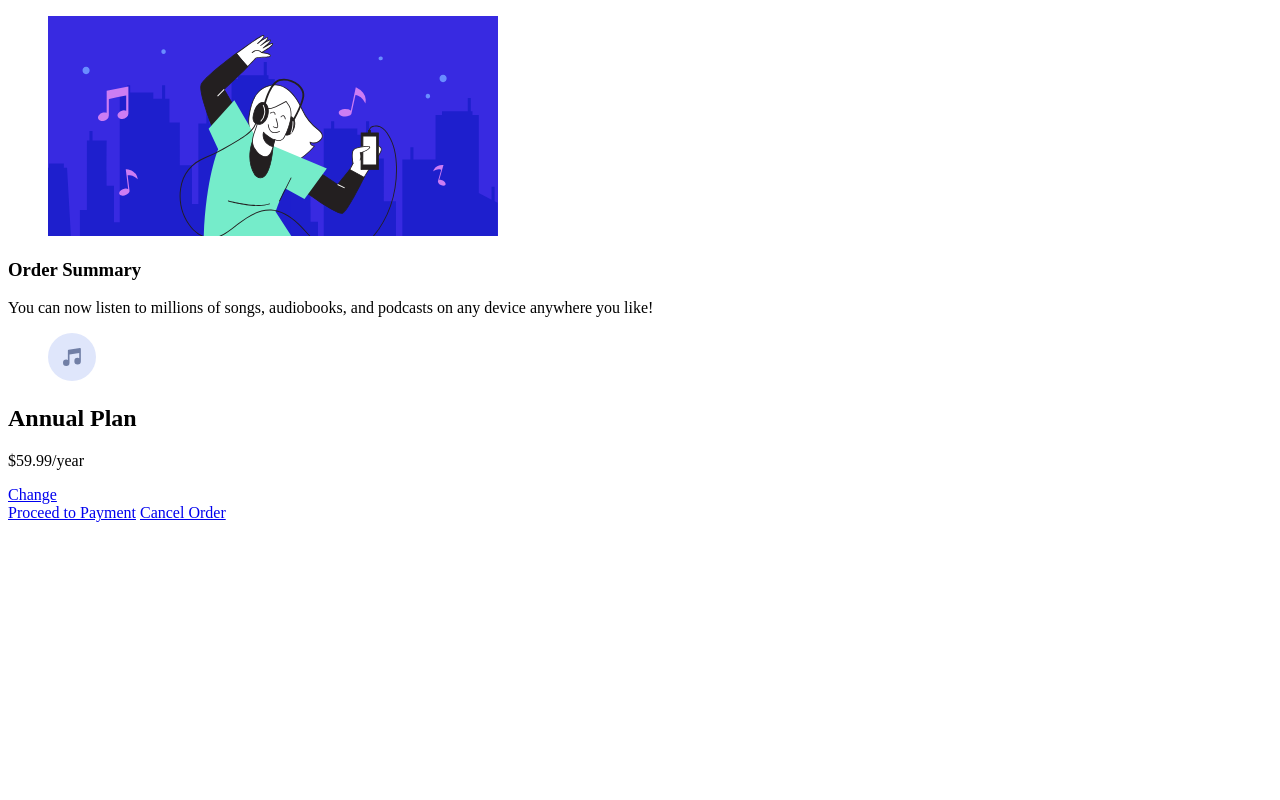
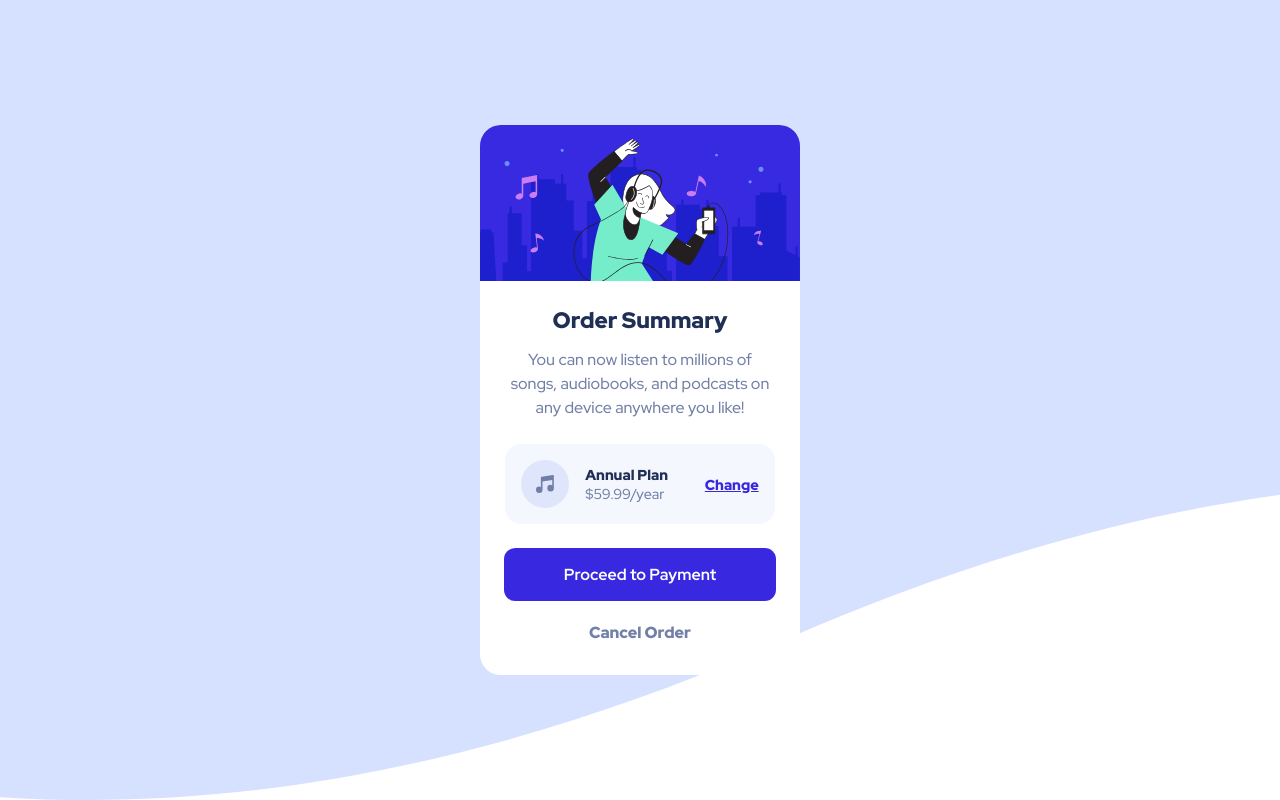
Before and after one commit to AlexanderTejedor/Order-summary-component, a plain HTML site: page index.html in a window 1280 px wide. Drawn offline with Linux system fonts and the light colour scheme.

Commit message:
agrege los links de la fuente, y tambien modifique la clase del change en el HTML, tambien termine todo el Css inicial

```diff
--- a/index.html
+++ b/index.html
@@ -6,6 +6,9 @@
     <!--========== favicon ==========-->
     <link rel="shortcut icon" href="./assets/images/favicon-32x32.png" type="image/x-icon">
     <!--========== font ==========-->
+    <link rel="preconnect" href="https://fonts.googleapis.com">
+    <link rel="preconnect" href="https://fonts.gstatic.com" crossorigin>
+    <link href="https://fonts.googleapis.com/css2?family=Red+Hat+Display:ital,wght@0,300..900;1,300..900&display=swap" rel="stylesheet">
     <!--========== css ==========-->
     <link rel="stylesheet" href="./styles.css">
     <title>Order summary card</title>
@@ -27,7 +30,7 @@
                         <h2 class="card-info__plan-title">Annual Plan</h2>
                         <p class="card-info__plan-price">$59.99/year</p>
                     </div>
-                    <a href="#" class="card-info__change">Change</a>
+                    <a href="#" class="card-info__plan-change">Change</a>
                 </div>
                 <a href="#" class="card-info__button">Proceed to Payment</a>
                 <a href="#" class="card-info__cancel">Cancel Order</a>
--- a/styles.css
+++ b/styles.css
@@ -0,0 +1,130 @@
+/*========== var ==========*/
+:root{
+    /*========== primary color ==========*/
+    --pale-blue: hsl(225, 100%, 94%);
+    --bright-blue: hsl(245, 75%, 52%);
+    --bright-blue-hover: hsl(245, 80%, 68%);
+
+    /*========== neutral color ==========*/
+    --withe: hsl(0, 0%, 100%);
+    --very-pale-blue: hsl(225, 100%, 98%);
+    --desaturated-blue: hsl(224, 23%, 55%);
+    --dark-blue: hsl(223, 47%, 23%);
+
+    /*========== font ==========*/
+    --small-weight: 500;
+    --normal-weight: 700;
+    --bold-weight: 900;
+}
+/*========== reset ==========*/
+*{
+    margin: 0;
+    padding: 0;
+    box-sizing: border-box;
+    font-family: "Red Hat Display", sans-serif;
+}
+/*========== global ==========*/
+
+/*========== main ==========*/
+.main-container{
+    width: 100%;
+    height: 100dvh;
+    display: grid;
+    place-content: center;
+    background-image: url(./assets/images/pattern-background-mobile.svg);
+    background-repeat: no-repeat;
+    background-size: cover;
+}
+/*========== card ==========*/
+.card-content{
+    max-width: 20rem;
+    background-color: var(--withe);
+    border-radius: 1.3rem;
+}
+.card-content__img img{
+    display: block;
+    width: 100%;
+    height: auto;
+    border-radius: 1.3rem 1.3rem 0 0;
+}
+.card-info{
+    padding: 1.5rem;
+    display: flex;
+    flex-direction: column;
+    align-items: center;
+}
+.card-info__title,
+.card-info__description{
+    text-align: center;
+}
+.card-info__title{
+    margin-bottom: .8rem;
+    font-size: 1.4rem;
+    font-weight: var(--bold-weight);
+    color: var(--dark-blue);
+}
+.card-info__description{
+    margin-bottom: 1.5rem;
+    font-weight: var(--small-weight);
+    line-height: 1.5;
+    color: var(--desaturated-blue);
+}
+.card-info__img img{
+    display: block;
+}
+.card-info__plan{
+    display: flex;
+    align-items: center;
+    padding: 1rem;
+    background-color: var(--very-pale-blue);
+    border-radius: 1rem;
+    margin-bottom: 1.5rem;
+}
+.card-info__plan-info{
+    margin-left: 1rem;
+    margin-right: 2.3rem;
+}
+.card-info__plan-title,
+.card-info__plan-price,
+.card-info__plan-change{
+    font-size: .9rem;
+}
+.card-info__plan-title{
+    font-weight: var(--bold-weight);
+    color: var(--dark-blue);
+}
+.card-info__plan-price{
+    font-weight: var(--small-weight);
+    color: var(--desaturated-blue);
+}
+.card-info__plan-change{
+    font-weight: var(--bold-weight);
+    color: var(--bright-blue);
+}
+.card-info__plan-change:hover{
+    text-decoration: none;
+    color: var(--bright-blue-hover);
+}
+.card-info__button{
+    width: 100%;
+    padding: 1rem;
+    margin-bottom: 1.3rem;
+    border-radius: .7rem;
+    font-weight: var(--normal-weight);
+    color: var(--withe);
+    text-decoration: none;
+    text-align: center;
+    background-color: var(--bright-blue);
+}
+.card-info__button:hover{
+    background-color: var(--bright-blue-hover);
+}
+.card-info__cancel{
+    font-weight: var(--bold-weight);
+    color: var(--desaturated-blue);
+    text-decoration: none;
+    margin-bottom: .5rem;
+}
+.card-info__cancel:hover{
+    color: var(--dark-blue);
+}
```
